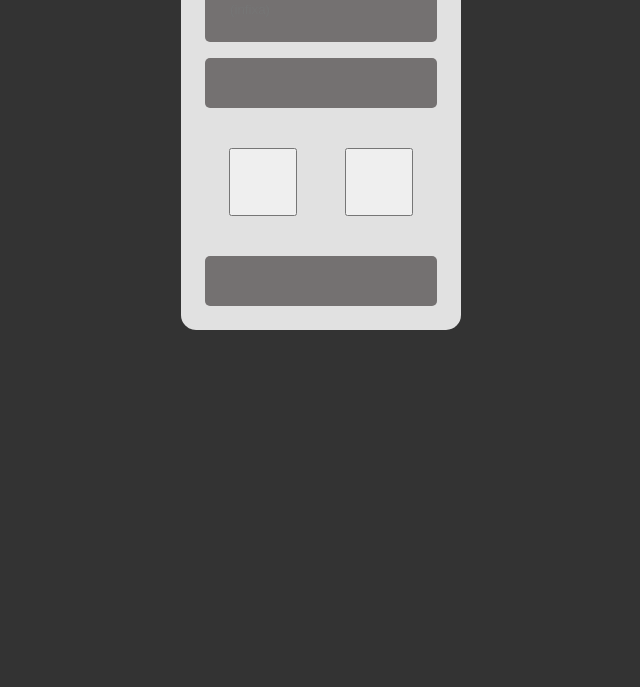
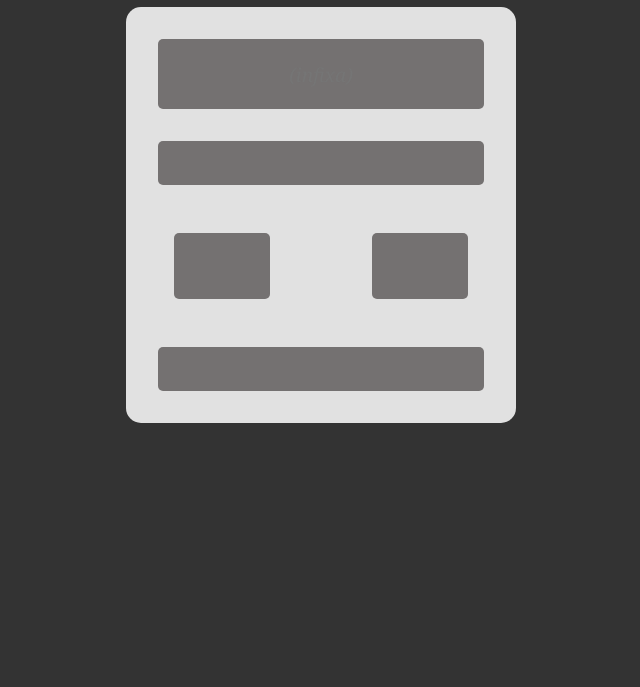
Before and after one commit to jonascamargoo/polish-notation-converter, a website with bundled scripts: page app/index.html in a window 1280 px wide. Shown: the part 113-800 px from the top of the page, without its empty margins (319-959 px from the left). Built offline with nearby package versions, Linux system fonts and the light colour scheme.

Commit message:
fix: fix reset css

```diff
--- a/app/index.html
+++ b/app/index.html
@@ -4,7 +4,7 @@
     <meta charset="UTF-8">
     <meta name="viewport" content="width=device-width, initial-scale=1.0">
     <title>2Px</title>
-    <link rel="stylesheet" href="./public/assets/css/reset.css">
+    <!-- <link rel="stylesheet" href="./public/assets/css/reset.css"> -->
     <link rel="stylesheet" href="./public/assets/css/style.css">
 </head>
 <body>
--- a/app/public/assets/css/style.css
+++ b/app/public/assets/css/style.css
@@ -1,3 +1,9 @@
+/* * {
+    margin: 0;
+    padding: 0;
+    box-sizing: border-box;
+} */
+
 body {
     background: #333;
     display: flex;
@@ -12,15 +18,14 @@ body {
     gap: 10px;
     font-family:Georgia, 'Times New Roman', Times, serif;
     font-style: italic;
-    margin: 2.5rem;
+    margin: 1.5rem;
 }
 
 
 .main-container {
     text-align: center;
     display: flex;
-    /* align-items: center; */
-    justify-content: center;
+    justify-content: center;alingn-items: center;
     flex-direction: column;
     padding: 1.5rem;
     gap: 1rem;
@@ -36,17 +41,28 @@ body {
 
 .main-container input, output {
     background: #747171;
-    padding: 1.5rem;
+    color: #000000;
+    padding: 1.3rem;
+    margin: 0.5rem;
     border: 1px solid transparent;
     border-radius: 5px;
-
-
+    color: #FFFFFF;
+    font-family:Georgia, 'Times New Roman', Times, serif;
+    font-style: italic;
+    font-size: 1.2rem;
+    text-align: center;
+    /* display: flex;
+    flex-direction: center: */
 }
 
 .main-container button {
     margin: 1.5rem;
+    background: #747171;
+    height: 1rem;
+    width: 6rem;
     padding: 2rem;
-
+    border: 1px solid transparent;
+    border-radius: 5px;
 }
 
 
```
